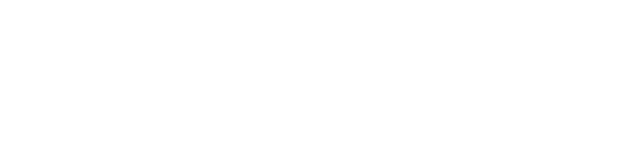
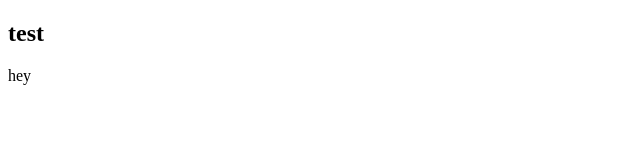
Before and after one commit to itoywithstuff/test, a plain HTML site: page index.html in a window 1280 px wide. Shown: the full height of the page, 0-640 px from the left. Drawn offline with Linux system fonts and the light colour scheme.

Commit message:
Update index.html

```diff
--- a/index.html
+++ b/index.html
@@ -6,6 +6,9 @@
 	<meta name="format-detection" content="telephone=no">
 		<link rel="stylesheet" type="text/css" href="web/index.css">
 	<title>itoywithstuff's repo</title>
-
 </head>
+<body>
+<h2> test </h2>
+<p> hey </p>
+</body>
 </html>
```
